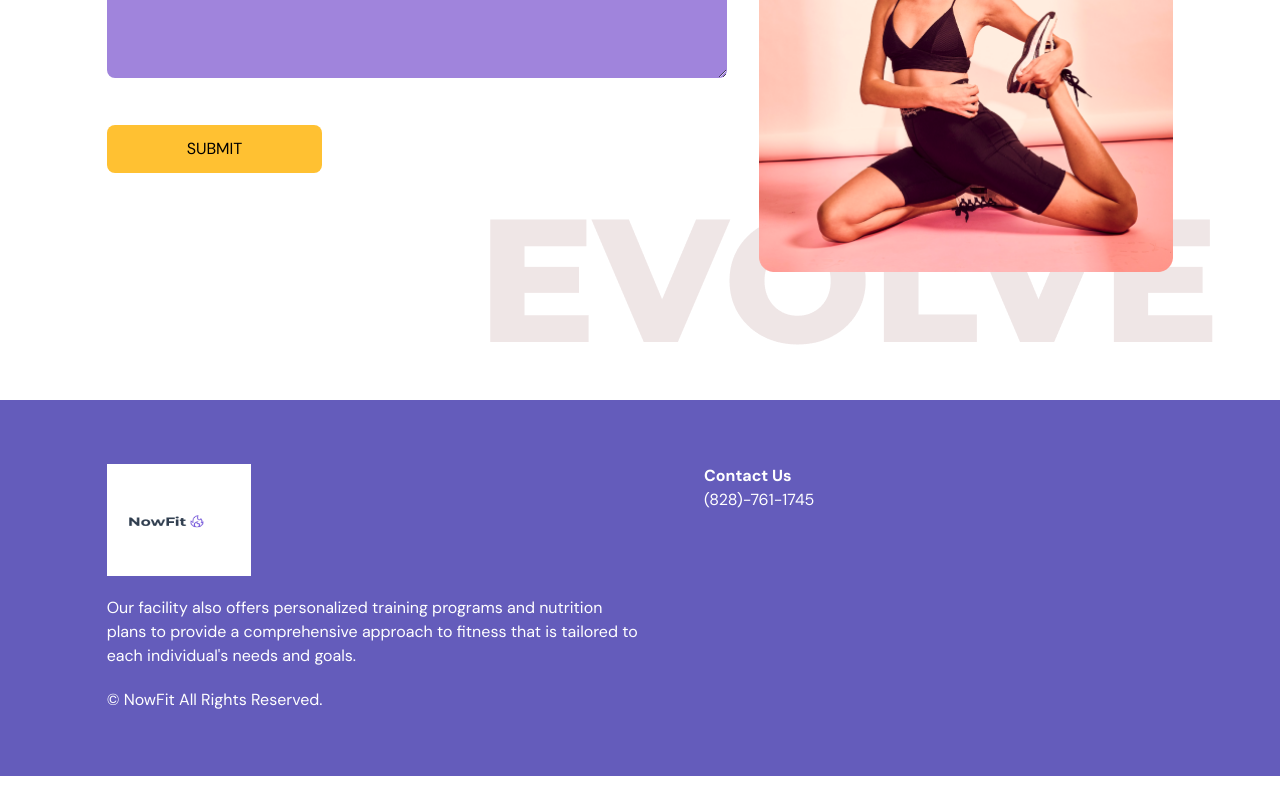
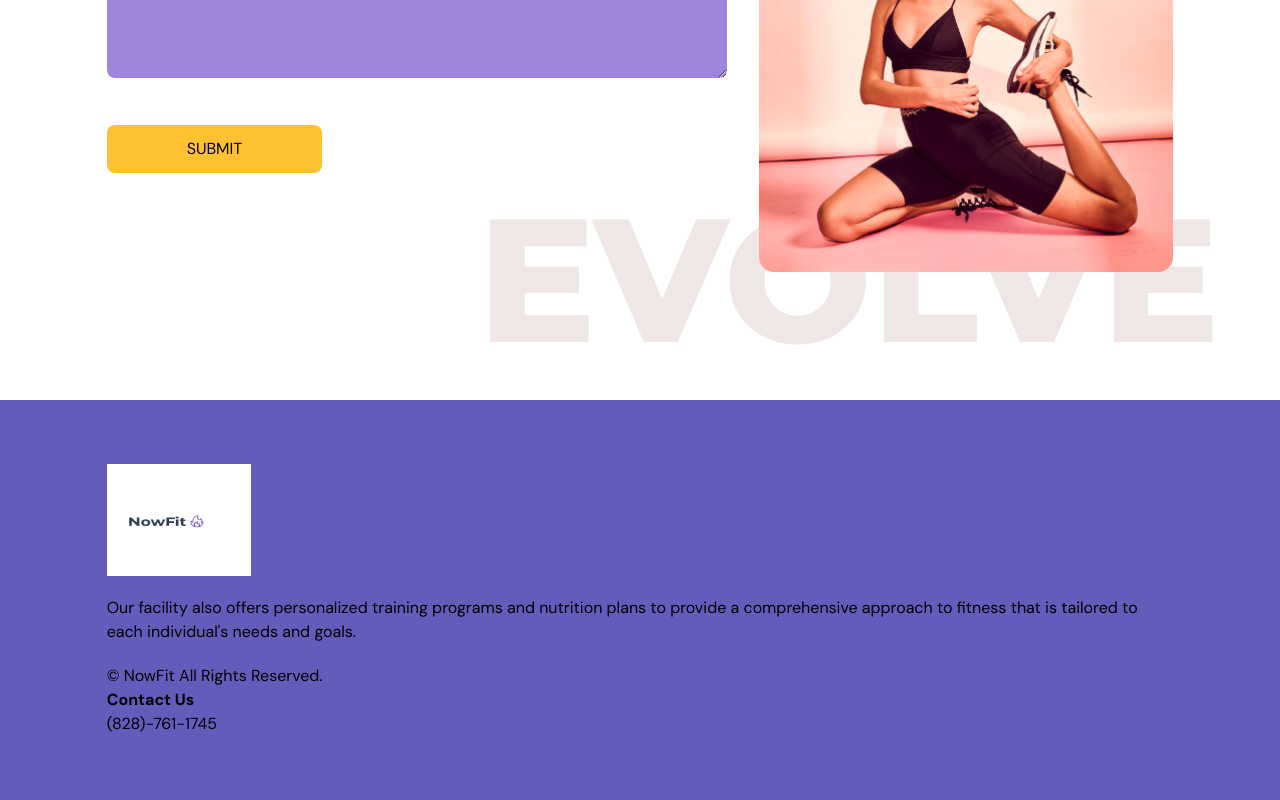
Before and after one commit to barksanto/NowFit, a React (Vite) app: page / in a window 1280 px wide. Shown: the part 3535-4335 px from the top of the page. Before the commit the page ends 4311 px from the top, so only its background shows below. Built offline with nearby package versions, Linux system fonts and the light colour scheme.

Commit message:
change footer logo import name

```diff
--- a/src/scenes/footer/index.tsx
+++ b/src/scenes/footer/index.tsx
@@ -1,10 +1,10 @@
 import Logo from "@/assets/Logo.png";
-import NowFitLogo from "@/assets/nowfitlogo.png"
+import NowFitLogo from "@/assets/NowFitLogo.png"
 
 const Footer = () => {
   return (
     <footer className="bg-primary-100 py-16">
-      <div className="justify-content mx-auto w-5/6 gap-16 md:flex text-white">
+      <div className="justify-content mx-auto w-5/6 gap-16 md:flextext-white">
         <div className="mt-16 basis-1/2 md:mt-0 ">
           <img alt="logo" src={NowFitLogo}  className="h-28 w-36"/>
           <p className="my-5">
```
